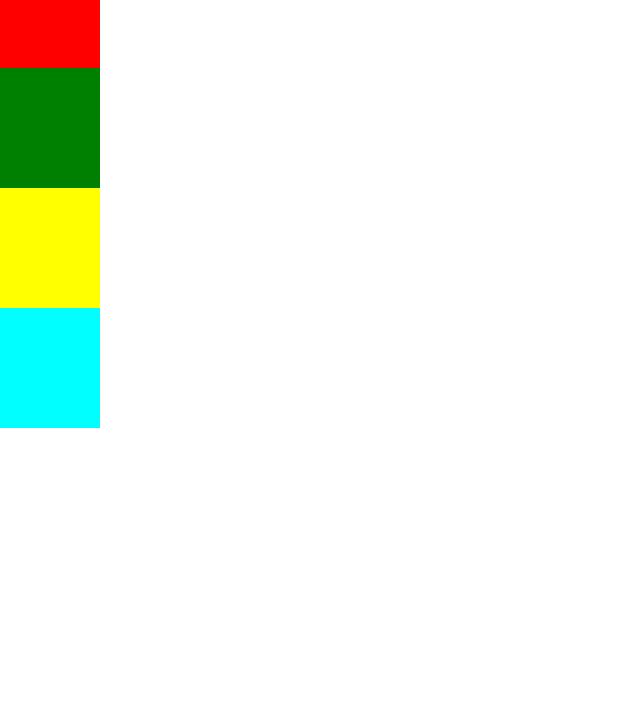
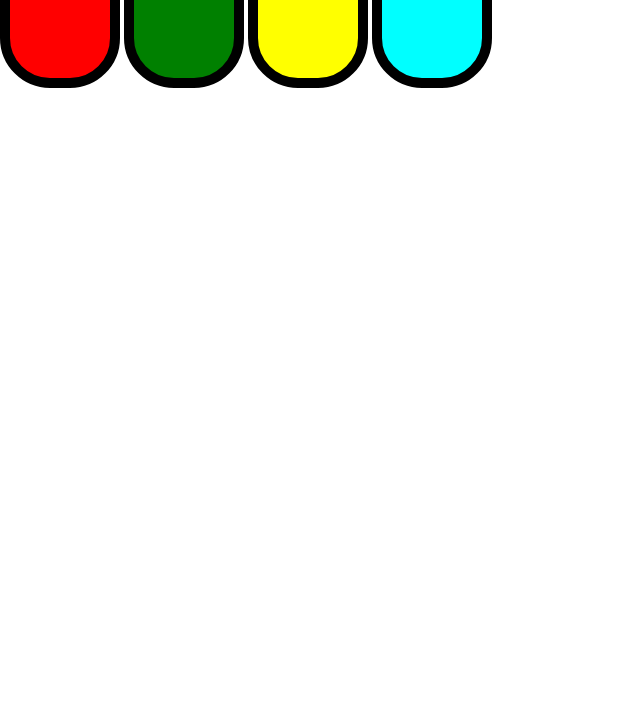
Before and after one commit to 225Sumit/Javascript, a plain HTML site: page project_1/index.html in a window 1280 px wide. Shown: the part 89-800 px from the top of the page, without its empty margins (0-640 px from the left). Drawn offline with Linux system fonts and the light colour scheme.

Commit message:
some css changes

```diff
--- a/project_1/style.css
+++ b/project_1/style.css
@@ -2,19 +2,28 @@
 margin: 0;
 padding: 0;
 }
-
-
+.btn{
+    display: inline-block;
+    border: 10px solid rgb(0, 0, 0);
+    border-radius: 50px;
+}
+#base{
+    /* margin-top: 50%; */
+    margin-right: 50%;
+}
 
 #red{
     height: 15vh;
     width: 100px;
     background-color: red;
 
+
 }
 #green{
     height: 15vh;
     width: 100px;
-    background-color: green;
+    background-color: green
+
 }
 #yellow{
     height: 15vh;
```
